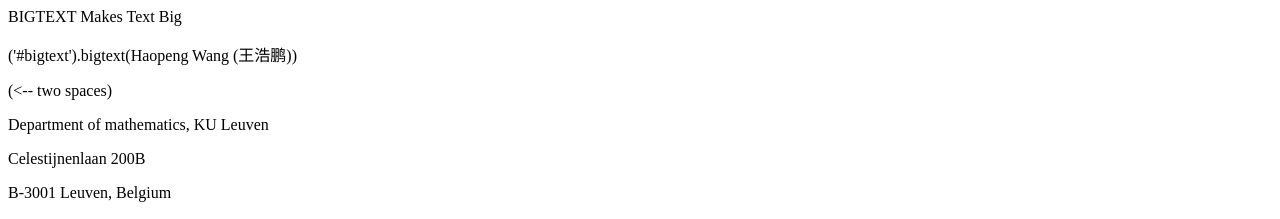
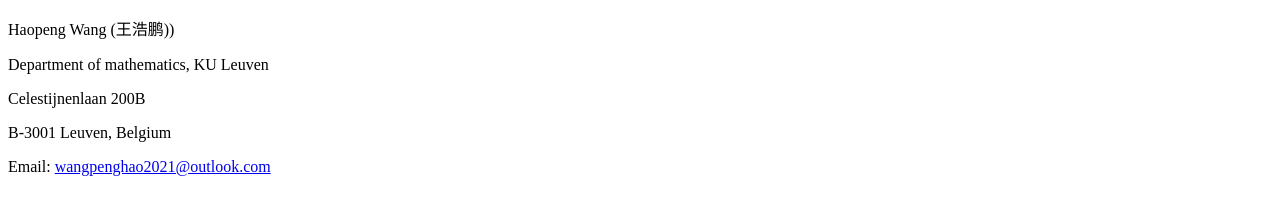
Before and after one commit to longma004/longma004.github.io, a plain HTML site: page index.html in a window 1280 px wide. Shown: the top 219 px of the page. Drawn offline with Linux system fonts and the light colour scheme.

Commit message:
Update index.html

```diff
--- a/index.html
+++ b/index.html
@@ -4,19 +4,11 @@
     <title>Haopeng Wang (王浩鹏)</title>
   </head>
 
-	<div id="bigtext">
-        <span>BIGTEXT</span>
-        <span>Makes Text Big</span>
-        </div>
-	<script>
-    $('#bigtext').bigtext(Haopeng Wang);
-     </script>
-
 
 	     <body>
-                    <p> ('#bigtext').bigtext(Haopeng Wang (王浩鹏)) <p>
+                    <p> Haopeng Wang (王浩鹏)) <p>
                          </body>
-                         (<-- two spaces)
+
 
 
 	   <body>
@@ -24,7 +16,7 @@
 		   <p><a>Celestijnenlaan 200B</a></p>
 		   <p><a>B-3001 Leuven, Belgium</a></p>
 		   	</body>
-			 (<-- two spaces)
+
 
 
 
```
